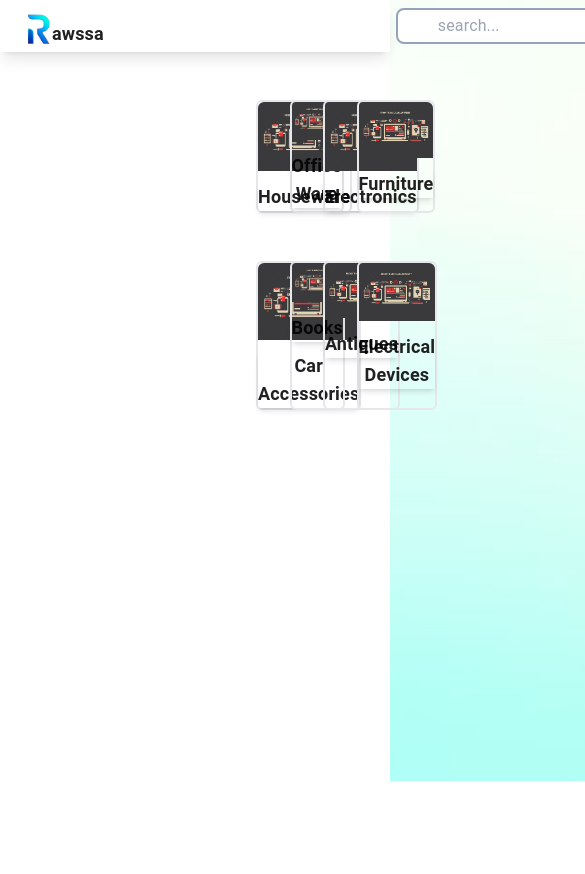
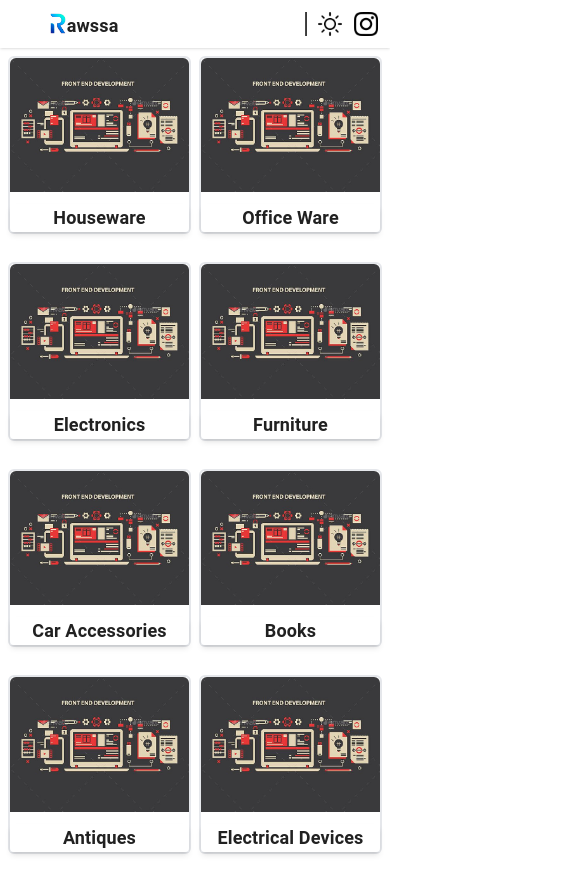
Before and after one commit to l0o0gy/rawsaa, a React (Create React App) app: page /homepage in a window 390 px wide. Shown: the top 874 px of the page, 585 px wide, since content can reach past the window. Before the commit the page ends 844 px from the top, so only its background shows below. Built offline with nearby package versions, Linux system fonts and the light colour scheme.

Commit message:
add mobile media

```diff
--- a/src/Components/Card.jsx
+++ b/src/Components/Card.jsx
@@ -1,7 +1,7 @@
 import React from "react"
 function Card({item}) {
   return (
-    <div className=" card  flex mb-10 ">
+    <div className=" mb-5 ml-2 card  flex sm:mb-10 sm:ml-0 ">
       <div className=" border-2 rounded-md flex mt-2 ">
       <div>
       <img src={item.img} alt={item.title} className="w-60   rounded-md pb-3"/>
--- a/src/Components/Coverpage.jsx
+++ b/src/Components/Coverpage.jsx
@@ -14,26 +14,26 @@ function Coverpage() {
     }
   return (
     <div className=' Coverpage'>
-        <div className='flex justify-between pl-6 shadow pb-2'>
-           <div className='flex '>
-            <img className='w-6 h-6 mt-3'
+        <div className='pl-2 flex justify-between  sm:pl-6 shadow pb-2'>
+           <div className=' flex '>
+            <img className=' sm:w-6 h-6 mt-3'
                  src={logo} alt='logo'/>
-           <h1 className='pt-3 font-bold text-lg mr-80 '>awssa</h1>
+           <h1 className='pt-3 font-bold text-lg  sm:mr-80 '>awssa</h1>
            </div>
            <div className='flex '>
-               <button className='pt-1 font-bold text-m mr-2' > Sign up </button>
-               <img className='w-6 h-6 mt-3 mr-2' src={line} alt='line'/>
-               <img className='w-6 h-6 mt-3 mr-6' src={lightmoodlogo} alt='light mood icon'/>
-               <img  className='w-6 h-6 mt-3 mr-6' src={instagramlogo} alt='dark mood icon'/>
+               <button className='mt-1 mr-0 pt-1 font-bold text-m  sm:mt-2' > Sign up </button>
+               <img className=' mt-3 w-6 h-6 sm:mr-2' src={line} alt='line'/>
+               <img className='mt-3 mr-2 w-6 h-6  sm:mr-6' src={lightmoodlogo} alt='light mood icon'/>
+               <img  className='mt-3 mr-1 w-6 h-6 sm:mr-6' src={instagramlogo} alt='dark mood icon'/>
            </div>
         </div>
-    <div className='text-center'>
-        <h1 className='text-5xl font-bold mt-40 ' >
+    <div className=' text-center'>
+        <h1 className=' text-2xl mt-20 font-bold m-5 sm:text-5xl  sm:mt-40 ' >
             Rawssa with others and get what you need.</h1>
-        <p className='text-lg text-slate-400 mt-5 m-80 mb-0'>
+        <p className=' m-10  text-sm mt-0 sm:text-lg text-slate-400 sm:mt-5 sm:m-80 sm:mb-0'>
             The first Web App  in iraq to changing your old stuff that you don't need anymore with what you need it, faster than you think and without any cost </p>
         <button onClick={() => gotToNewPage()}
-            className='bg-sky-500 hover:bg-sky-700 text-white pl-6 pr-6 p-2 rounded-md mt-5'>
+            className='mt-0 bg-sky-500 hover:bg-sky-700 text-white pl-6 pr-6 p-2 rounded-md sm:mt-5'>
             Get started
         </button>
     </div>
--- a/src/Components/Homepage.jsx
+++ b/src/Components/Homepage.jsx
@@ -10,7 +10,7 @@ function Homepage() {
     <div className='bg-white text-center h-screen'>
       <Navbar/>
       <Drawer/>
-      <div className="  grid grid-cols-4 ml-64 mt-10 ">
+      <div className="  mr-2 grid  grid-cols-2 sm:grid-cols-4 sm:ml-64 sm:mt-10 ">
       {items.map(item => (
         <Card key={item.id} item={item} />
       ))}
--- a/src/Components/Navbar.jsx
+++ b/src/Components/Navbar.jsx
@@ -5,20 +5,18 @@ import lightmoodlogo from './img/sun.png'
 import line from './img/line.png'
 function Navbar() {
   return (
-    <div className='flex justify-between pl-6 shadow-lg sticky top-0 '>
-        <div className='flex '>
-            <img className='w-8 h-9 mt-3'
-                 src={logo} alt='logo'/>
-           <h1 className='pt-5 font-bold text-lg mr-80 '>awssa</h1>
-        </div>
-        <input className=' w-96 seacrch border-2 border-slate-400 pl-10 p-1 ml-222 mt-2 mb-2  rounded-lg hover:bg-gray-50'
-        type='text' placeholder='search...'/>
-        <div className='flex '>
-          <img className='w-6 h-6 mt-3 mr-2' src={line} alt=''/>
-          <img className='w-6 h-6 mt-3 mr-6' src={lightmoodlogo} alt='' />
-          <img  className='w-6 h-6 mt-3 mr-6' src={instagramlogo} alt=''/>
-        </div>
+    <div className='pl-2 flex justify-between  sm:pl-6 shadow pb-2'>
+    <div className=' flex '>
+     <img className='ml-10 sm:w-6 h-6 mt-3 sm:ml-0'
+          src={logo} alt='logo'/>
+    <h1 className='pt-3 font-bold text-lg  sm:mr-80 '>awssa</h1>
     </div>
+    <div className='flex '>
+        <img className=' mt-3 w-6 h-6 sm:mr-2' src={line} alt='line'/>
+        <img className='mt-3 mr-3 w-6 h-6  sm:mr-6' src={lightmoodlogo} alt='light mood icon'/>
+        <img  className='mt-3 mr-3 w-6 h-6 sm:mr-6' src={instagramlogo} alt='dark mood icon'/>
+    </div>
+ </div>
 
   )
 }
```
